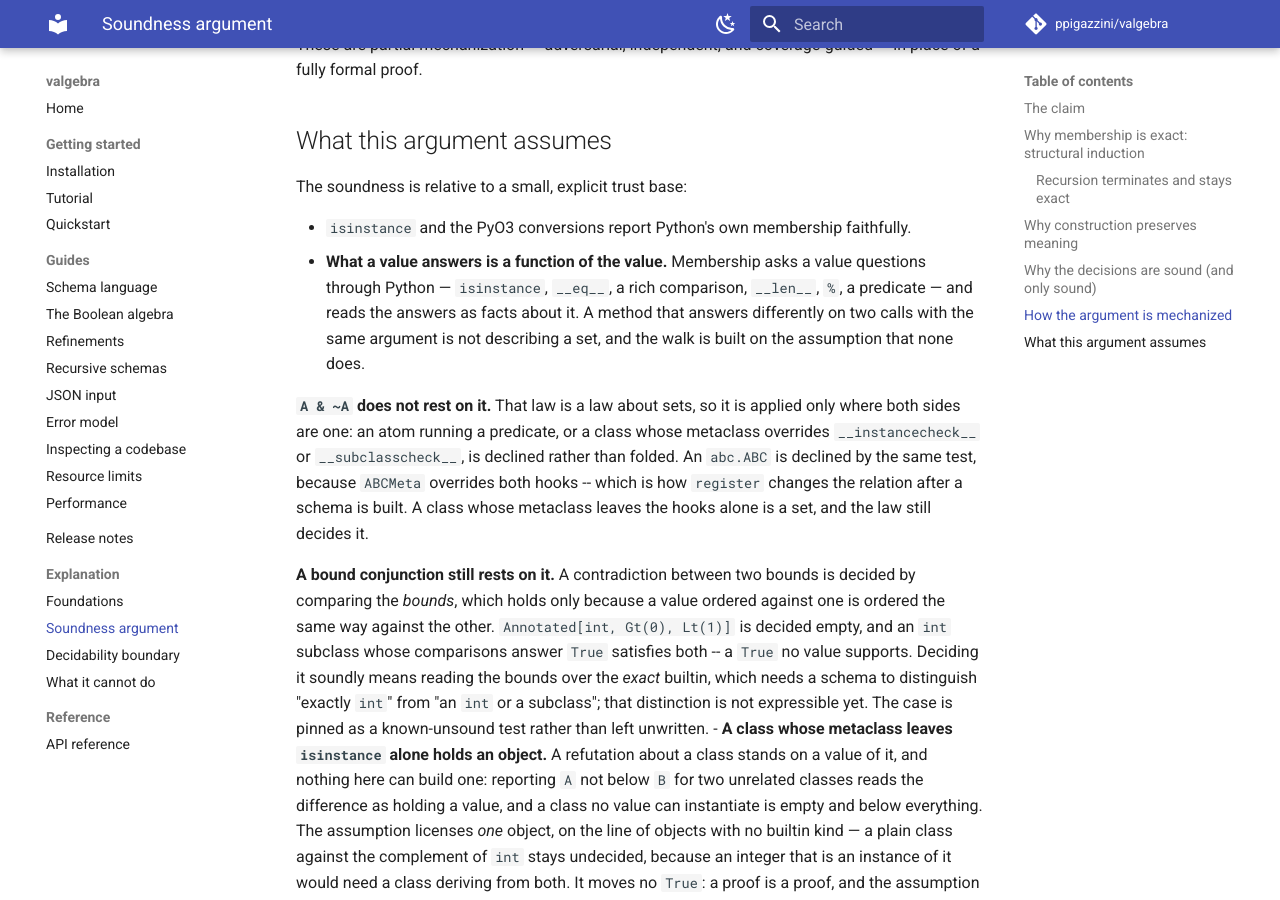
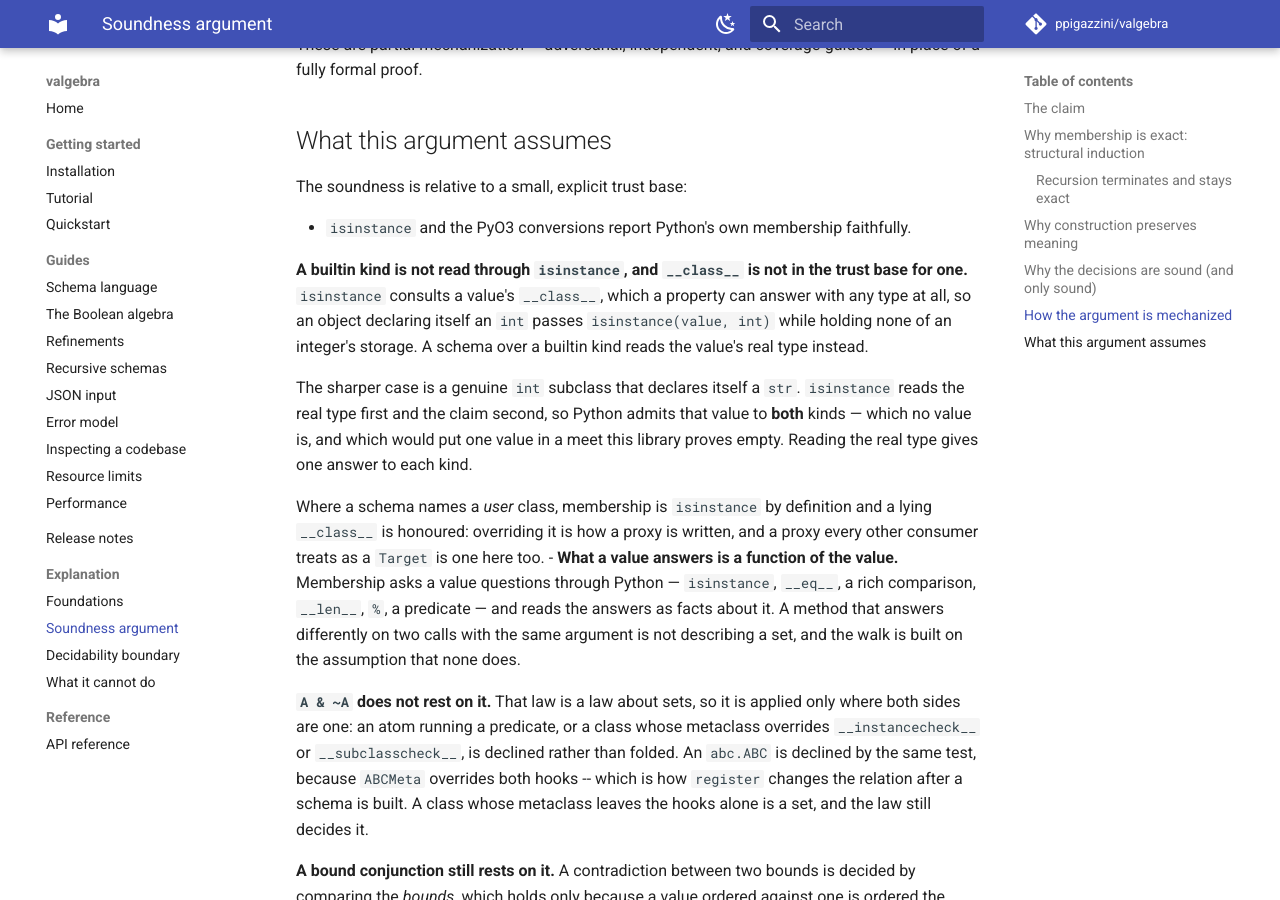
Before and after one commit to ppigazzini/valgebra, an MkDocs documentation site: the page built from docs/14-soundness.md, in a window 1280 px wide and 900 px high, scrolled down 3322 px. Built offline with MkDocs 1.6.1 and Material for MkDocs 9.7.7, drawn with Linux system fonts in a browser that asks for light colours; comment, search, counter and statistics services are not loaded.

Commit message:
docs: the trust base, the two JSON paths, and which depth bound was reached
Three readings the pages describe and a reader could not check.

`isinstance` consults a value's `__class__`, which a property answers with any
type at all. A schema over a builtin kind reads the real type instead, and the
sharp case is a genuine `int` subclass declaring itself a `str`: Python reads
the type first and the claim second, so it admits that value to *both* kinds,
which no value is and which would put one value in a meet this library proves
empty. Where a schema names a user class, membership is `isinstance` by
definition and the claim is honoured, because overriding it is how a proxy is
written. The soundness page carries the boundary and rows hold both sides.

Only `is_valid_json` takes the in-place JSON path. `validate_json` and `load`
parse into Python objects and run the object walk, because both hand back
something a caller reads. So a parsed JSON value is never explained, the
explaining arms of that walk are unreachable by construction, and a document
reaches the same codes with the same locations a value reaches. The walk page
says so where the walk is described.

A deep document meets two bounds, and they are ordered: the walk's is the
tighter, so a document past it is still a document and the walk answers, while
past the parser's there is no value and the parser answers. The order is what
makes the two codes mean different things -- reversed, a caller could not tell
a document too deep for this library from one that is not JSON.

```diff
--- a/docs/14-soundness.md
+++ b/docs/14-soundness.md
@@ -156,6 +156,22 @@ in place of a fully formal proof.
 The soundness is relative to a small, explicit trust base:
 
 - `isinstance` and the PyO3 conversions report Python's own membership faithfully.
+
+  **A builtin kind is not read through `isinstance`, and `__class__` is not in
+  the trust base for one.** `isinstance` consults a value's `__class__`, which a
+  property can answer with any type at all, so an object declaring itself an
+  `int` passes `isinstance(value, int)` while holding none of an integer's
+  storage. A schema over a builtin kind reads the value's real type instead.
+
+  The sharper case is a genuine `int` subclass that declares itself a `str`.
+  `isinstance` reads the real type first and the claim second, so Python admits
+  that value to **both** kinds — which no value is, and which would put one
+  value in a meet this library proves empty. Reading the real type gives one
+  answer to each kind.
+
+  Where a schema names a *user* class, membership is `isinstance` by definition
+  and a lying `__class__` is honoured: overriding it is how a proxy is written,
+  and a proxy every other consumer treats as a `Target` is one here too.
 - **What a value answers is a function of the value.** Membership asks a value
   questions through Python — `isinstance`, `__eq__`, a rich comparison, `__len__`,
   `%`, a predicate — and reads the answers as facts about it. A method that
```
Also changed, not shown: docs/10-limits.md (+5 -1 lines), docs/dev/04-walk.md (+11 -0 lines), 2 other files.
